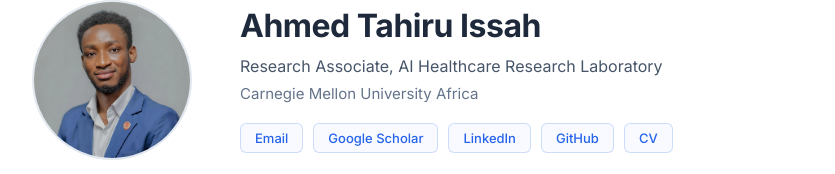
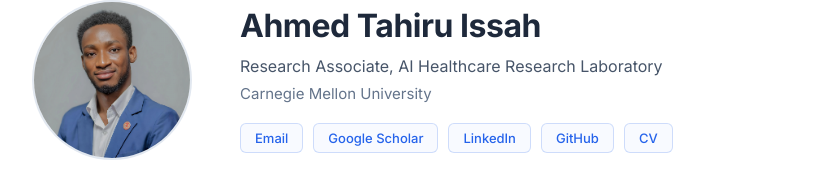
Before and after one commit to ahmedinhotahiru/ahmedinhotahiru.github.io, a React (Create React App) app: page / in a window 1280 px wide. Shown: the part 120-294 px from the top of the page, without its empty margins (222-1057 px from the left). Built offline with nearby package versions, Linux system fonts and the light colour scheme.

Commit message:
Added tagline

```diff
--- a/src/App.js
+++ b/src/App.js
@@ -199,7 +199,7 @@ function Hero() {
             Research Associate, AI Healthcare Research Laboratory
           </p>
           <p style={{ fontSize: 15, color: TEXT_TERT, margin: "0 0 20px" }}>
-            Carnegie Mellon University Africa
+            Carnegie Mellon University
           </p>
           <div style={{ display: "flex", gap: 10, flexWrap: "wrap" }}>
             {[
```
